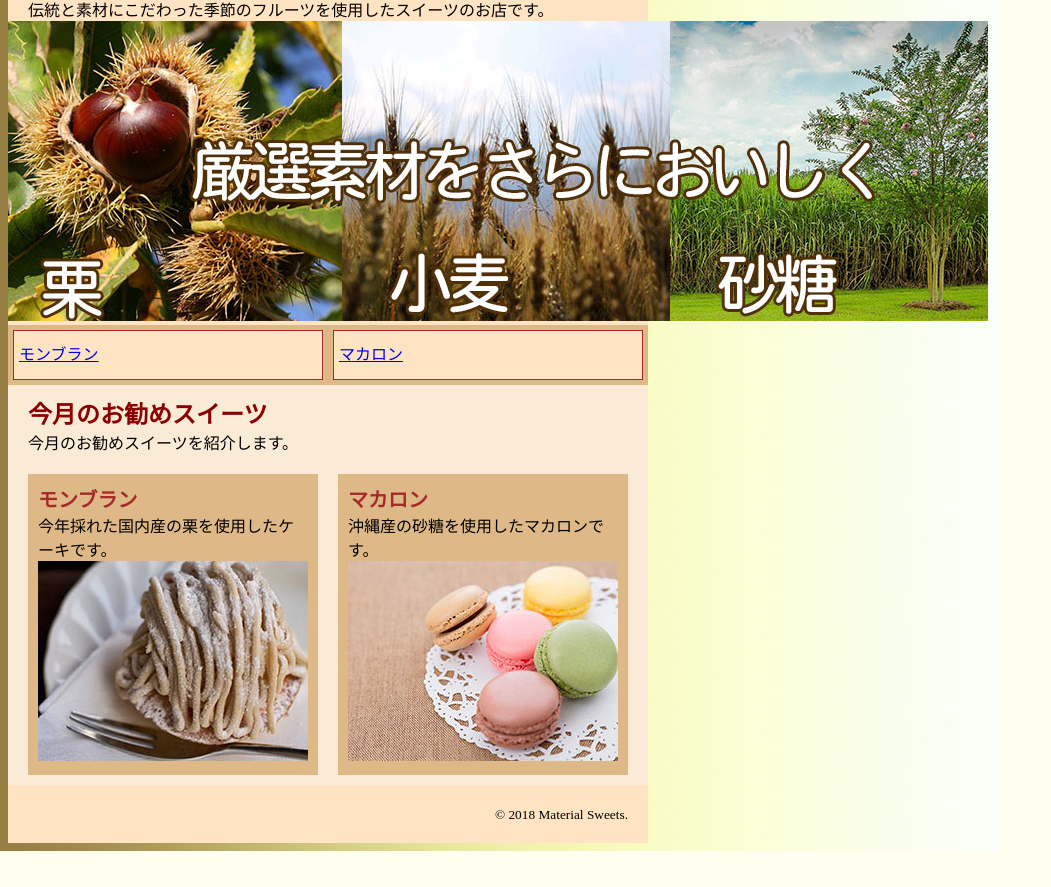
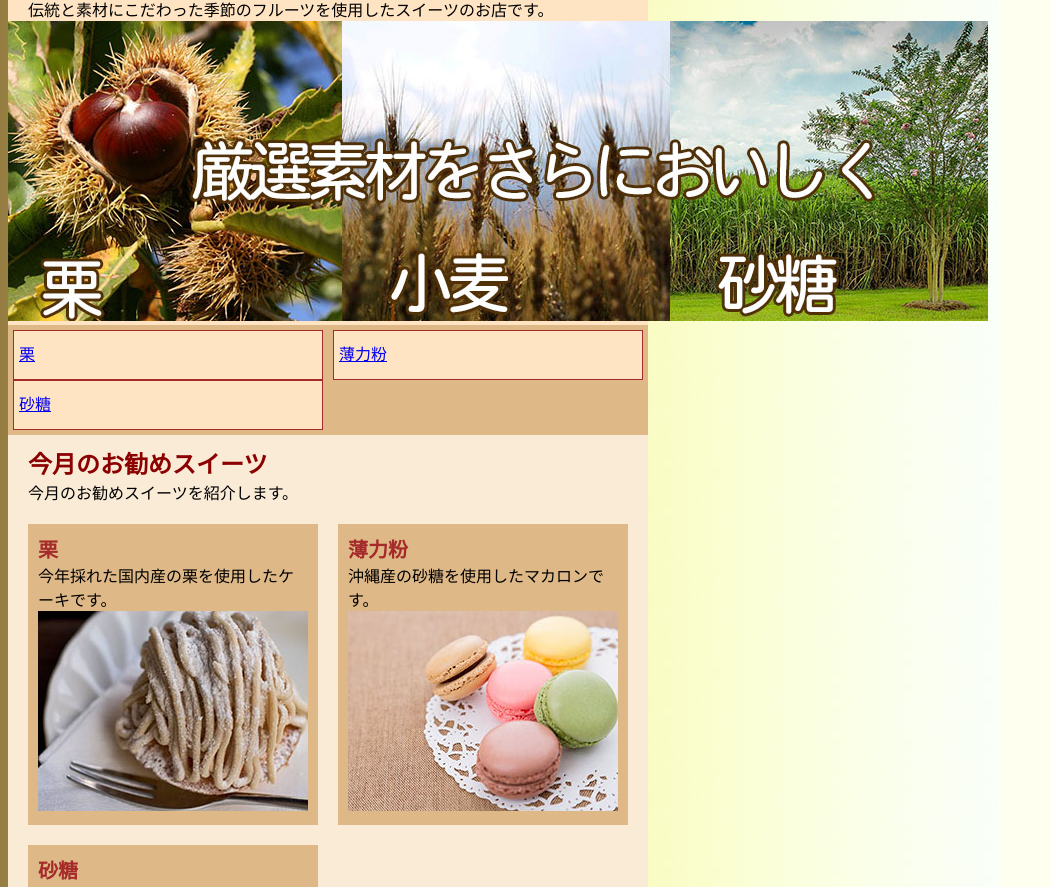
Before and after one commit to f-aoki/webdesign, a plain HTML site: page jissyu4.html in a window 1280 px wide. Shown: the part 57-944 px from the top of the page, without its empty margins (0-1051 px from the left). Before the commit the page ends 908 px from the top, so only its background shows below. Drawn offline with Linux system fonts and the light colour scheme.

Commit message:
Update sweets sections in jissyu4.html

```diff
--- a/jissyu4.html
+++ b/jissyu4.html
@@ -12,8 +12,9 @@
             <img src="images/material_head.jpg"  alt="金のモンブラヘッダー画像">
             <nav>
                 <ul>
-                    <li><a href="#">モンブラン</a></li>
-                    <li><a href="#">マカロン</a></li>
+                    <li><a href="#">栗</a></li>
+                    <li><a href="#">薄力粉</a></li>
+                    <li><a href="#">砂糖</a></li>
                 </ul>
             </nav>
         </header>
@@ -22,12 +23,17 @@
                 <h2>今月のお勧めスイーツ</h2>
                 <p>今月のお勧めスイーツを紹介します。</p>
                     <section class="sweets">
-                        <h3>モンブラン</h3>
+                        <h3>栗</h3>
                         <p>今年採れた国内産の栗を使用したケーキです。</p>
                         <img src="images/blanc2.jpg" alt="モンブランの写真">
                     </section>
                     <section class="sweets">
-                        <h3>マカロン</h3>
+                        <h3>薄力粉</h3>
+                        <p>沖縄産の砂糖を使用したマカロンです。</p>
+                        <img src="images/macron2.jpg" alt="マカロンの写真">
+                    </section>
+                    <section class="sweets">
+                        <h3>砂糖</h3>
                         <p>沖縄産の砂糖を使用したマカロンです。</p>
                         <img src="images/macron2.jpg" alt="マカロンの写真">
                     </section>
```
